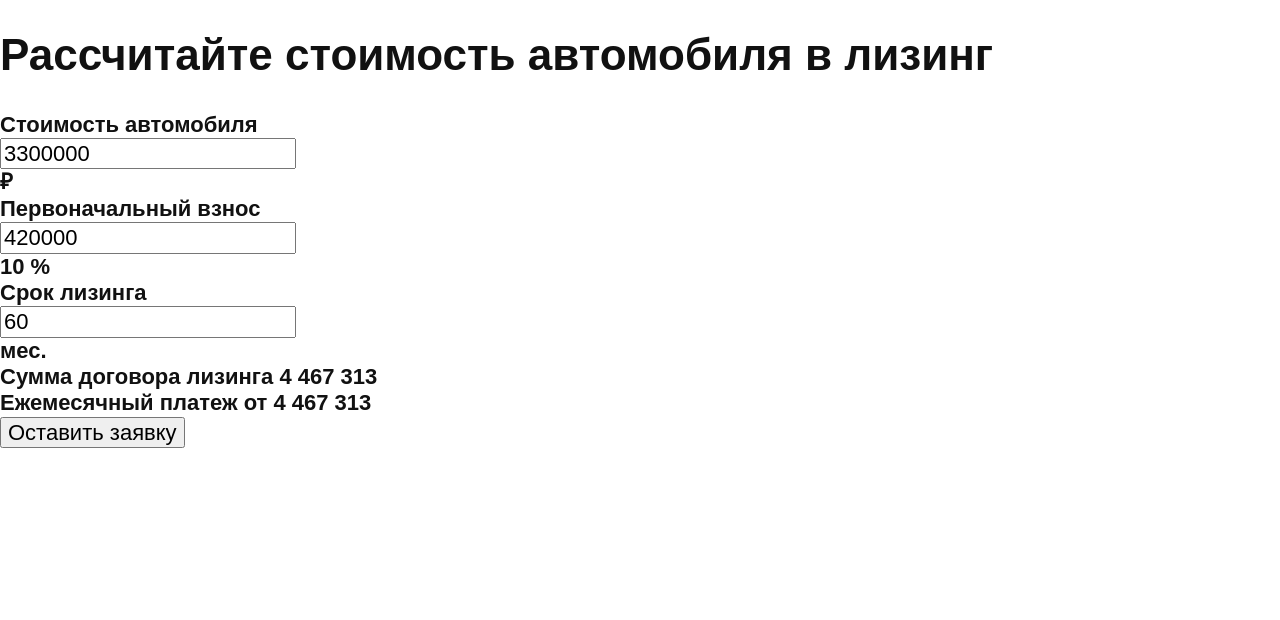
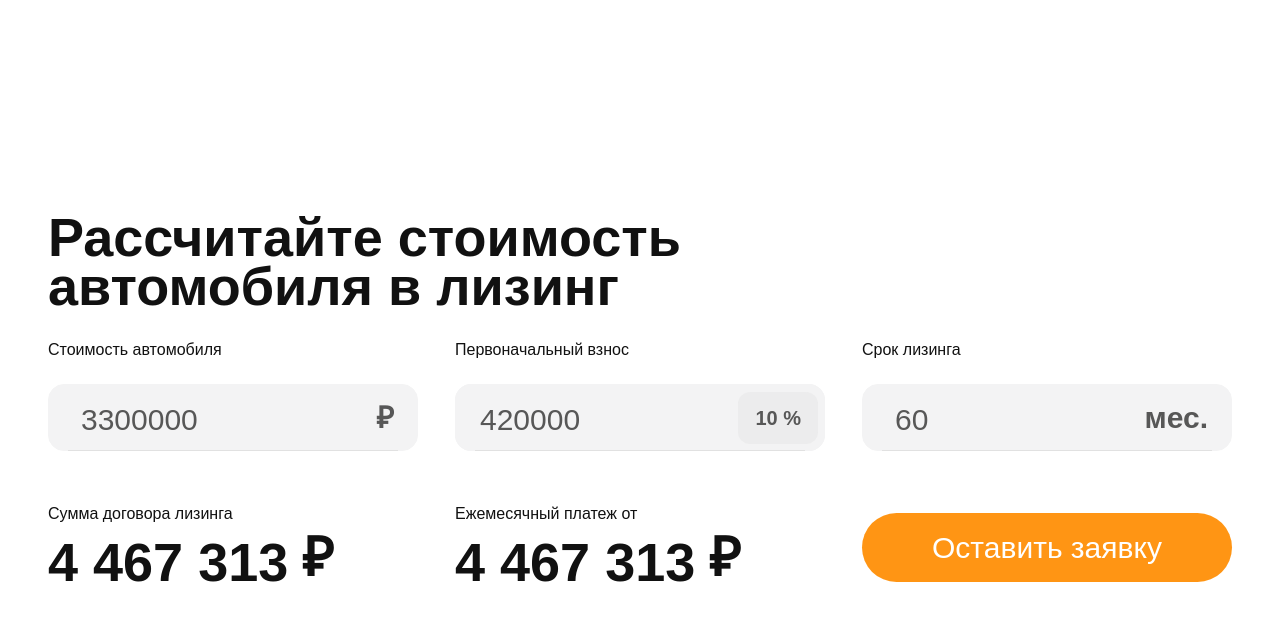
Before and after one commit to Moroschka/leasing-calculator, a website: page index.html in a window 1280 px wide. Drawn offline with nearby package versions, Linux system fonts and the light colour scheme; files that its build step writes are made by us from their sources; a web font is replaced by a local one.

Commit message:
Стилизация страницы (файлы стилей)

```diff
--- a/index.html
+++ b/index.html
@@ -5,7 +5,7 @@
   <meta name="viewport" content="width=device-width, initial-scale=1.0">
   <meta http-equiv="X-UA-Compatible" content="ie=edge">
   <link rel="stylesheet" href="build/css/style.min.css">
-  <title>Расчет автомобиля в лизинг</title>
+  <title>Расчет стоимости автомобиля в лизинг</title>
 </head>
 <body class="page">
     <section class="calculator">
--- a/src/css/calculator.scss
+++ b/src/css/calculator.scss
@@ -0,0 +1,53 @@
+.calculator {
+  margin: 0 auto;
+  padding: 44px 20px 64px;
+  width: 100%;
+  box-sizing: border-box;
+  max-width: 1440px;
+
+  font-family: "Next", "Arial", sans-serif;
+  color: #111111;
+  font-size: 22px;
+  line-height: 1.2;
+  font-weight: 900;
+  background-color: #ffffff;
+
+  &__title {
+    margin: 0;
+    margin-bottom: 32px;
+    width: 75%;
+    color: #111111;
+    line-height: 0.9;
+    font-size: 34px;
+  }
+}
+
+@media (min-width: 768px) {
+  .calculator {
+    padding: 64px 36px 156px;
+
+    &__title {
+      margin-bottom: 42px;
+      width: 100%;
+      font-size: 54px;
+    }
+  }
+}
+
+@media (min-width: 1120px) {
+  .calculator {
+    padding: 213px 48px 216px;
+
+    &__title {
+      margin-bottom: 30px;
+      width: 60%;
+    }
+  }
+}
+
+@media (min-width: 1440px) {
+  .calculator {
+    padding: 213px 48px;
+
+  }
+}
--- a/src/css/form.scss
+++ b/src/css/form.scss
@@ -0,0 +1,329 @@
+.form {
+  &__inner {
+    display: flex;
+    flex-direction: column;
+
+    & + .form__inner {
+      margin-top: 26px;
+    }
+  }
+
+  &__grid {
+    &+.form__grid {
+      margin-top: 26px;
+    }
+  }
+
+  &__block {
+    position: relative;
+
+    &--initial {
+        background-color: $color-light;
+        border-radius: 16px;
+
+        &:active {
+            background-color: #ffffff;
+        }
+    }
+  }
+
+  &__unit {
+    position: absolute;
+    right: 6px;
+    top: 50%;
+
+    padding: 14px;
+
+    transform: translate(0, -50%);
+
+    &--mark {
+      background-color: rgba(224, 224, 224, 0.4);
+      border-radius: 12px;
+    }
+  }
+
+  &__result {
+    display: flex;
+    align-items: center;
+    line-height: 0.9;
+
+    &::after {
+      content: '₽';
+
+      margin-bottom: 4px;
+      margin-left: 5px;
+    }
+  }
+
+  &__slider {
+    margin-left: 50%;
+    width: calc(100% - $slider_padding * 2);
+    box-sizing: border-box;
+    margin-top: -1px;
+    height: 1px;
+
+    border: none;
+    box-shadow: none;
+    background-color: #E1E1E1;
+    border-radius: 0;
+    transform: translate(-50%);
+
+    z-index: 99;
+
+    .noUi-handle {
+      right: -10px;
+      top: -10px;
+
+      width: 20px;
+      height: 20px;
+
+      background-color: $color-contrast;
+      box-shadow: none;
+      border-radius: 50%;
+      border: none;
+      transition: all 0.3s ease-out;
+      cursor: pointer;
+
+      &::before,
+      &::after {
+        content: none;
+      }
+
+      &:hover {
+          right: -12px;
+          top: -12px;
+          width: 24px;
+          height: 24px;
+      }
+    }
+
+    .noUi-connects {
+      height: 2px;
+      border-radius: 0;
+    }
+
+    .noUi-connect {
+      background-color: $color-contrast;
+      transform: none;
+      border-radius: 0;
+    }
+  }
+
+  &__input {
+    padding: 18px 20px 13px;
+    width: 100%;
+    box-sizing: border-box;
+    text-align: left;
+    border-radius: 0;
+    border: 1px solid $color-light;
+    background-color: $color-light;
+    border-radius: 16px;
+    box-shadow: none;
+    outline: 0;
+    -webkit-appearance: none;
+    -moz-appearance: none;
+    appearance: none;
+    transition: all 0.3s ease-out;
+
+    &:focus {
+      background-color: #ffffff;
+    }
+
+    &:disabled {
+      opacity: 0.4;
+
+      & ~ .form__unit {
+        opacity: 0.4;
+      }
+
+      & ~.form__slider {
+        opacity: 0.4;
+      }
+    }
+  }
+
+  &__label {
+    margin-bottom: 11px;
+
+    font-family: "Gylroy", "Arial", sans-serif;
+    font-size: 14px;
+    font-weight: 400;
+
+    &--result {
+      margin-bottom: 3px;
+    }
+  }
+
+  &__btn {
+    margin-top: 29px;
+    width: 100%;
+    box-sizing: border-box;
+    padding: 18px;
+
+    color: #ffffff;
+    text-align: center;
+
+    background-color: $color-contrast;
+    border-radius: 40px;
+    border: none;
+    transition: all 0.3s ease-out;
+
+    cursor: pointer;
+
+    &:hover {
+      background-color: #111111;
+    }
+
+    &:active {
+      background-color: $color-dark;
+    }
+
+    &:disabled {
+      background-color: rgba(255, 149, 20, 0.4);
+    }
+  }
+}
+
+@media (min-width: 768px) {
+  .form {
+    &__label {
+      margin-bottom: 25px;
+
+      font-size: 16px;
+
+      &--result {
+        margin-bottom: 10px;
+      }
+    }
+
+    &__inner {
+      &+.form__inner {
+        margin-top: 40px;
+      }
+    }
+
+    &__input {
+      padding: 19px 24px 11px;
+      font-size: 30px;
+      color: $color-dark;
+    }
+
+    &__grid {
+      &+.form__grid {
+        margin-top: 47px;
+      }
+
+      &--result {
+        flex-wrap: wrap;
+        align-items: center;
+
+        .form__inner {
+          & +.form__inner {
+            margin-top: 0;
+            margin-left: 72px;
+          }
+        }
+      }
+    }
+
+    &__unit {
+      right: 7px;
+      padding: 14px 17px;
+      font-size: 30px;
+      color: $color-dark;
+
+      &--mark {
+        font-size: 20px;
+      }
+    }
+
+    &__btn {
+      margin-top: 37px;
+      padding-bottom: 16px;
+      width: 345px;
+
+      font-size: 30px;
+    }
+
+    &__result {
+      font-size: 54px;
+
+      &::after {
+        margin-bottom: 9px;
+        margin-left: 14px;
+      }
+    }
+  }
+}
+
+@media (min-width: 1120px) {
+  .form {
+    &__btn {
+      margin-top: 0;
+      width: 31.25%;
+    }
+
+    &__slider {
+      &--init {
+        .noUi-handle {
+          top: -8px;
+          right: -8px;
+
+          width: 16px;
+          height: 16px;
+        }
+      }
+    }
+
+    &__inner {
+      width: 31.25%;
+
+      &+.form__inner {
+        margin-top: 0;
+      }
+    }
+
+    &__input {
+      padding: 18px 24px 12px 32px;
+
+      &--init {
+        padding-left: 24px;
+      }
+    }
+
+    &__grid {
+      display: flex;
+      justify-content: space-between;
+
+      &+.form__grid {
+        margin-top: 53px;
+      }
+
+      &--result {
+        .form__inner {
+          width: 31.25%;
+
+          &+.form__inner {
+            margin-left: 0;
+          }
+        }
+      }
+    }
+  }
+}
+
+@media (min-width: 1440px) {
+  .form {
+    &__inner {
+      width: 31.8%,
+    }
+
+    &__btn {
+      width: 31.8%;
+    }
+
+    &__input {
+      padding-left: 23px;
+    }
+  }
+}
```
